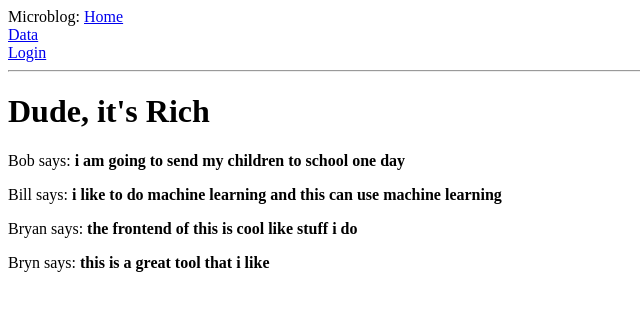
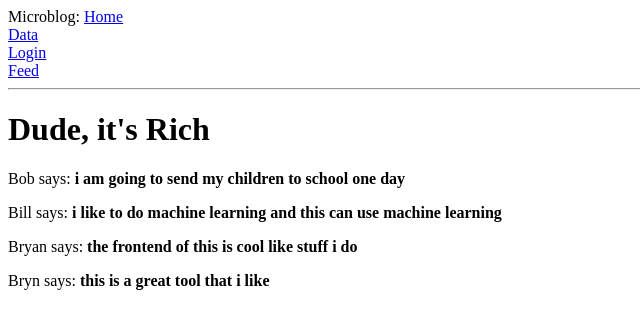
Before and after one commit to mkossarian/flask, a Flask app: page /feed in a window 1280 px wide. Shown: the top 329 px of the page, without its empty margins (0-640 px from the left). Run offline with Flask 2, Linux system fonts and the light colour scheme.

Commit message:
link to feed

```diff
--- a/app/templates/base.html
+++ b/app/templates/base.html
@@ -10,6 +10,7 @@
     <div>Microblog: <a href="/index">Home</a></div>
     <div><a href="/data">Data</a></div>
     <div><a href="/login">Login</a></div>
+    <div><a href="/feed">Feed</a></div>
     <hr>
     {% block content %}{% endblock %}
   </body>
```
